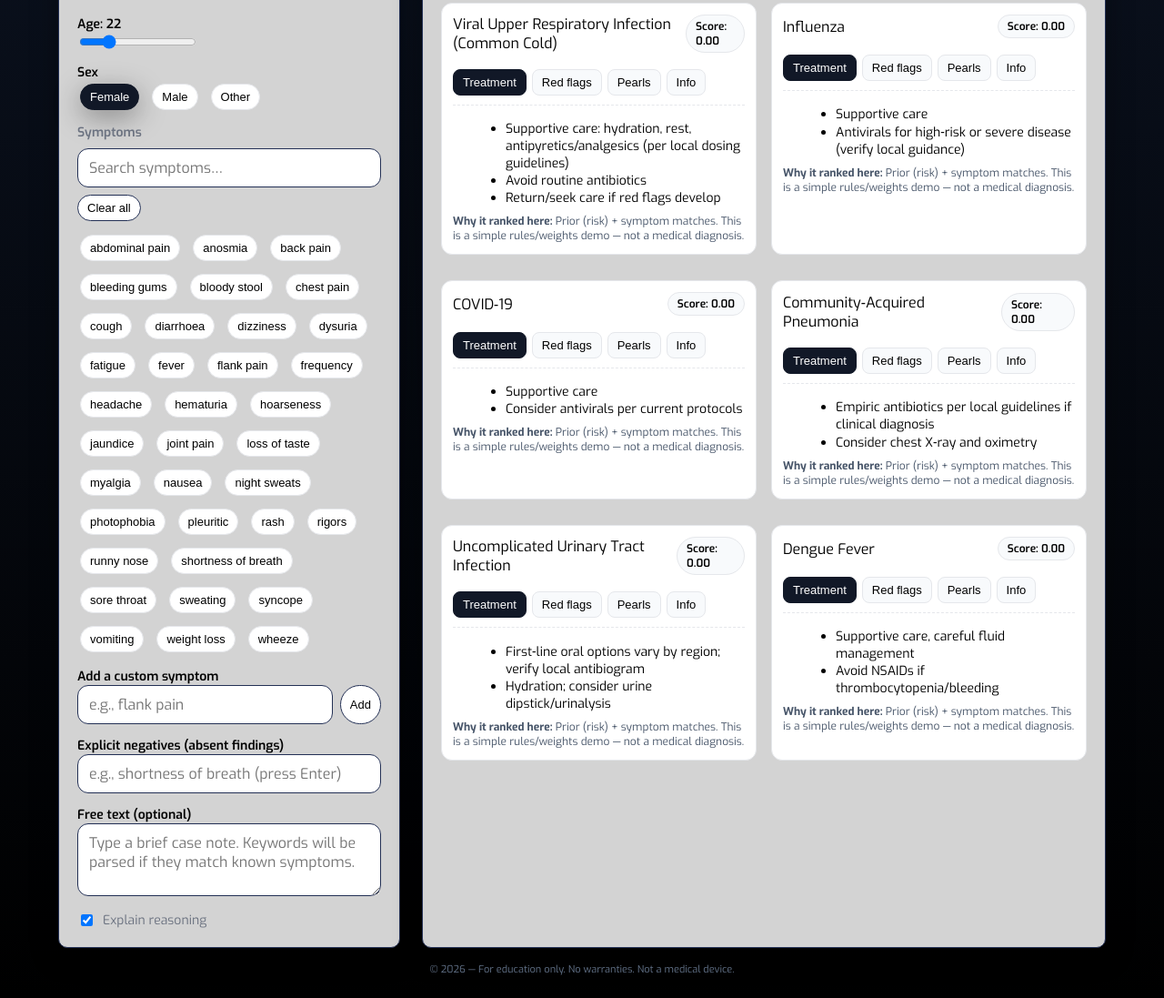
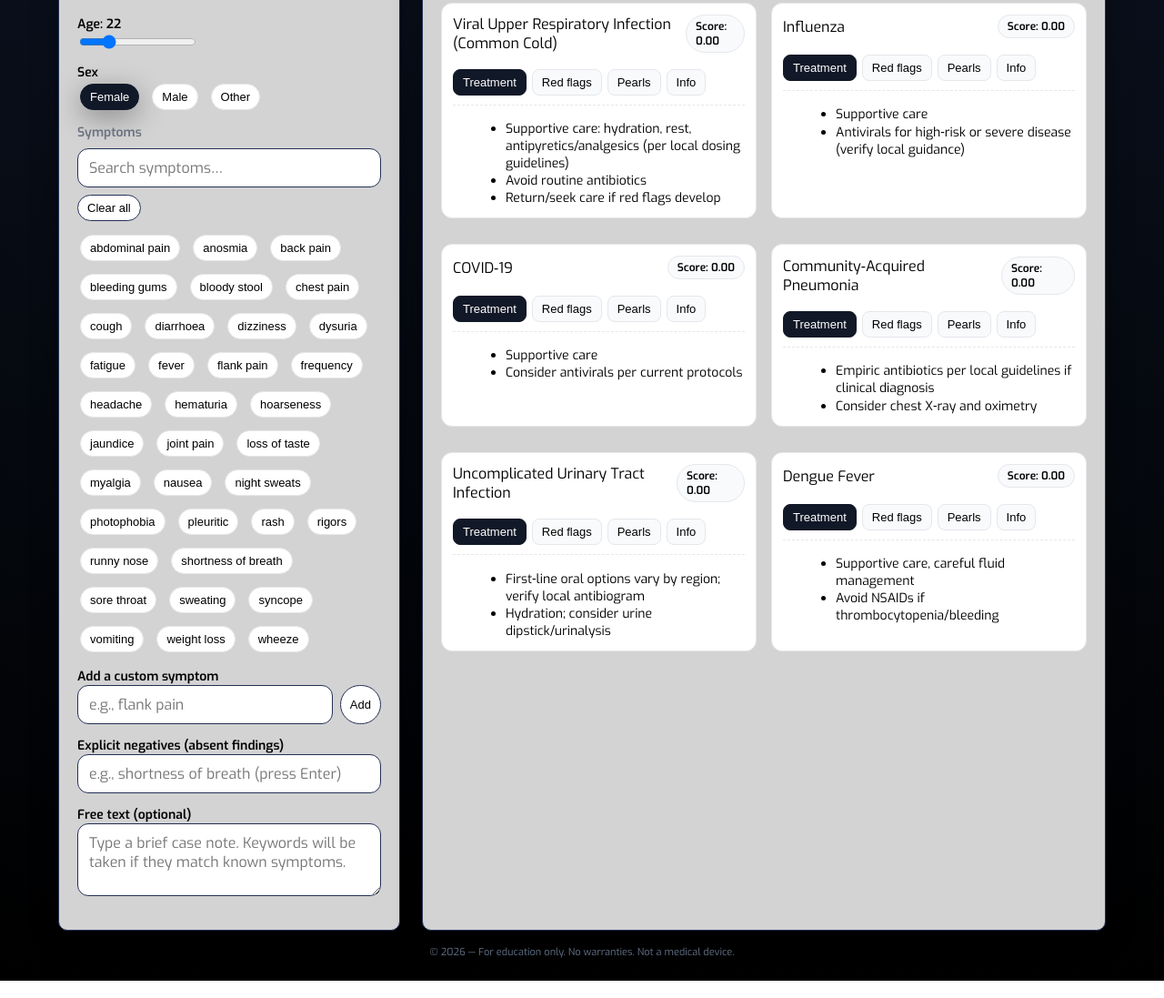
Before and after one commit to Aadarsh-1000/Meduli, a plain HTML site: page index.html in a window 1280 px wide. Shown: the part 228-1325 px from the top of the page at 91% size. Drawn offline with Linux system fonts and the light colour scheme.

```diff
--- a/index.html
+++ b/index.html
@@ -73,12 +73,12 @@
                     <div>
                         <label for="freeText">Free text (optional)</label>
                         <textarea id="freeText"
-                            placeholder="Type a brief case note. Keywords will be parsed if they match known symptoms."></textarea>
+                            placeholder="Type a brief case note. Keywords will be taken if they match known symptoms."></textarea>
                     </div>
 
                     <div style="display:flex;align-items:center;gap:8px">
-                        <input id="explainToggle" type="checkbox" checked />
-                        <span class="muted">Explain reasoning</span>
+
+
                     </div>
                 </div>
             </div>
--- a/index.js
+++ b/index.js
@@ -546,12 +546,12 @@
       // Explain
       const showExplain = (explainToggle?.checked ?? true);
       if (showExplain) {
-        const expl = document.createElement('div'); expl.className = 'explain';
+        const expl = document.createElement('div'); expl.className = '';
         const d = cond.demographics; const demoBits = [];
         if (d?.gender) demoBits.push(`gender: ${d.gender}`);
         if (typeof d?.minAge === 'number') demoBits.push(`minAge: ${d.minAge}`);
         if (typeof d?.maxAge === 'number') demoBits.push(`maxAge: ${d.maxAge}`);
-        expl.innerHTML = '<strong>Why it ranked here:</strong> Prior (risk) + symptom matches'
+
           + (demoBits.length ? ` • ${demoBits.join(' • ')}` : '')
           + '. This is a simple rules/weights demo — not a medical diagnosis.';
         wrap.append(head, flagsRow, tabs, panels, expl);
```
